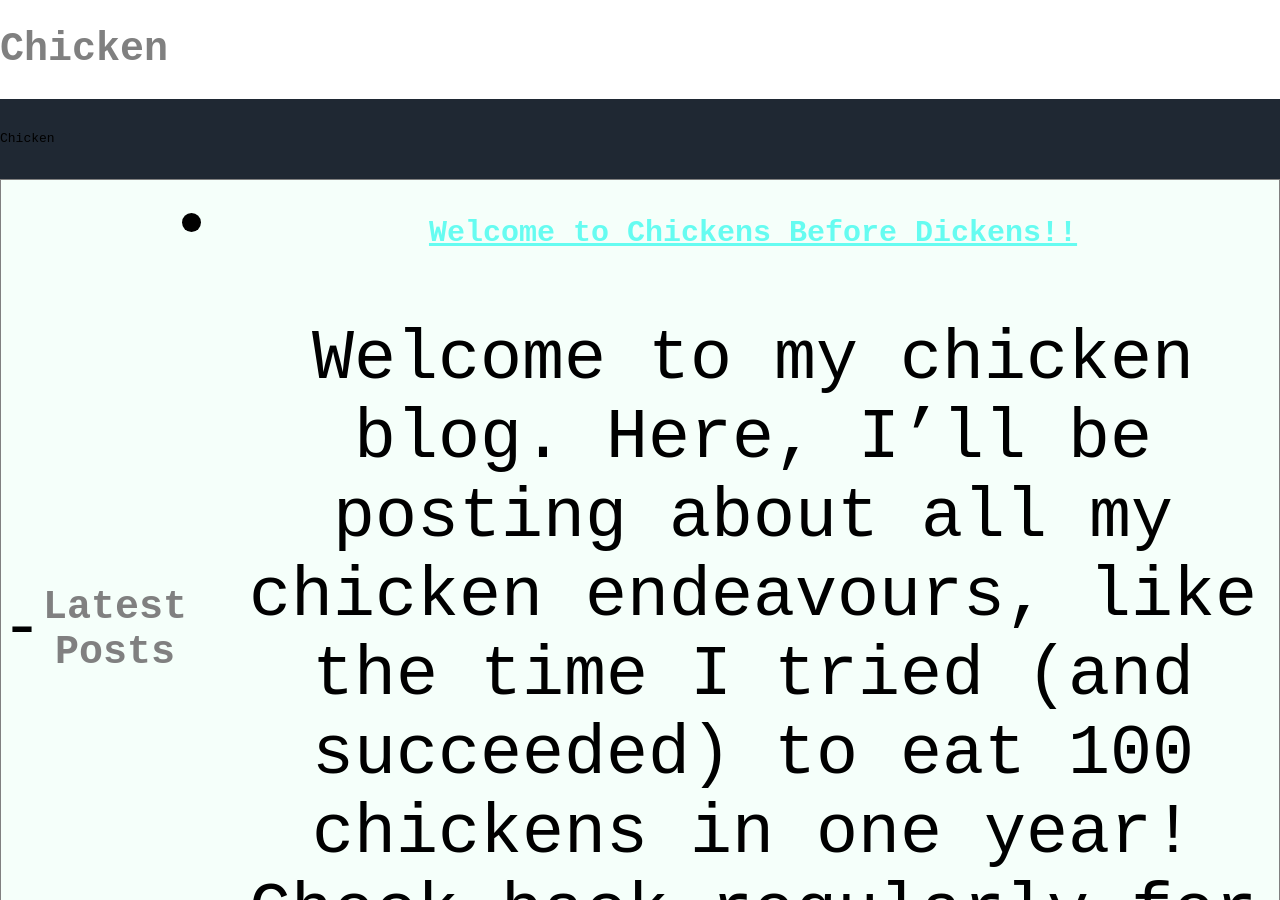
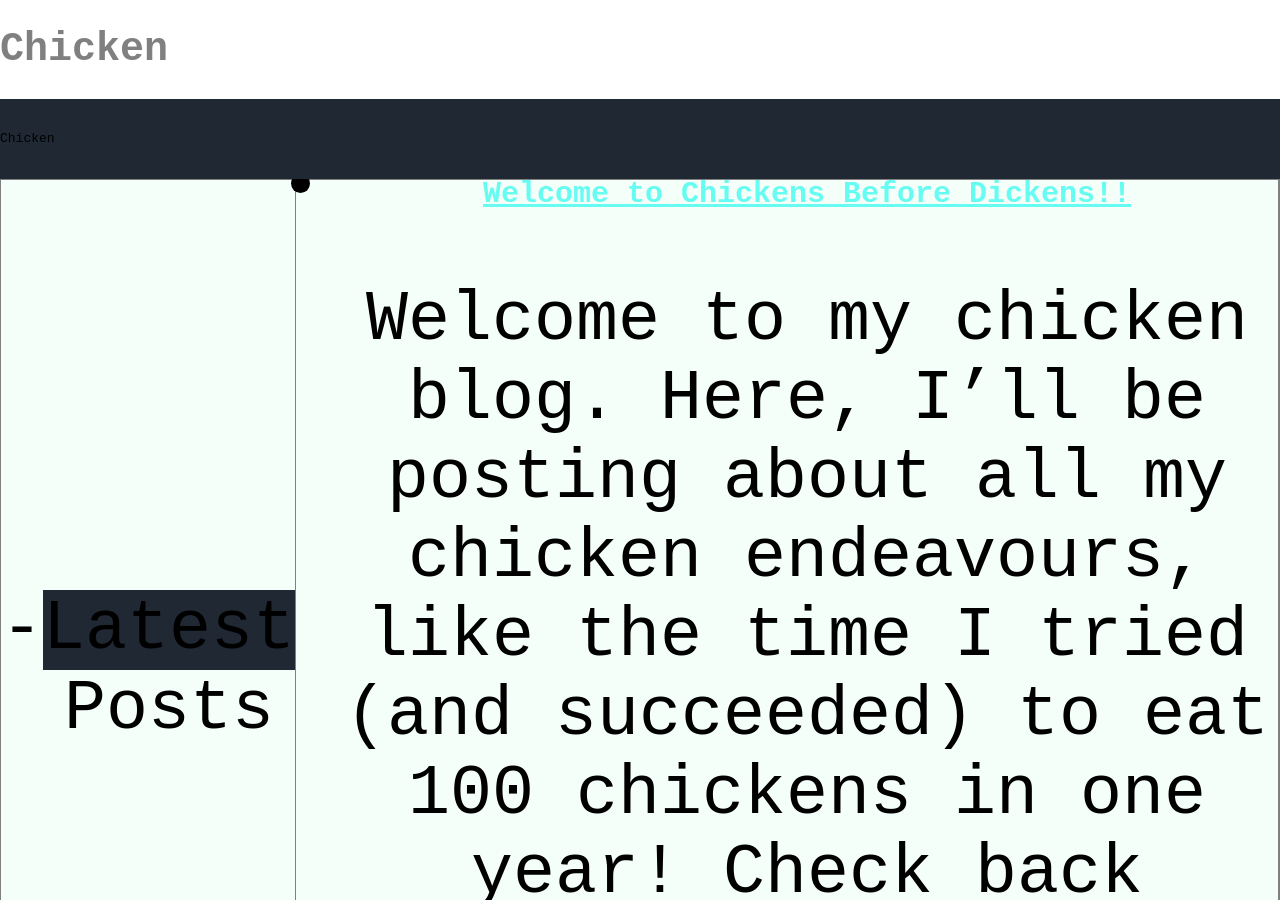
Before and after one commit to richa184/chickensbeforedickens, a Jekyll site: the page built from chicken_blog.html, in a window 1280 px wide and 900 px high. Built offline with Jekyll 4.4.1, drawn with Linux system fonts in a browser that asks for light colours.

Commit message:
Update chicken_blog.html

```diff
--- a/chicken_blog.html
+++ b/chicken_blog.html
@@ -2,8 +2,9 @@
 layout: default
 title: Chicken
 ---
-<h1>Latest Posts</h1>
 
+<header>Latest Posts</header>
+<section>
 <ul>
   {% for post in site.posts %}
   {% if post.categories contains "chicken" %}
@@ -14,3 +15,4 @@ title: Chicken
   {% endif %}
   {% endfor %}
 </ul>
+</section>
```
